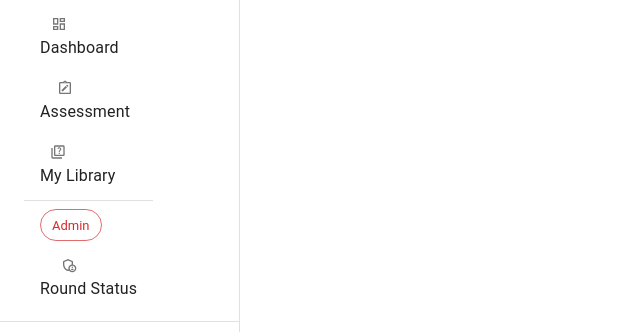
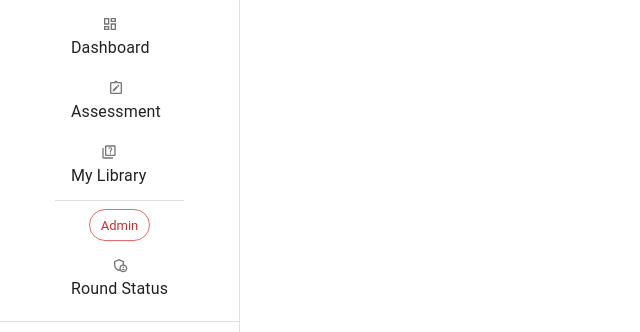
Before and after one commit to Anirudhece/unstopable, a React (Vite) app: page / in a window 1280 px wide. Shown: the top 332 px of the page, without its empty margins (0-640 px from the left). Built offline with nearby package versions, Linux system fonts and the light colour scheme.

Commit message:
centered

```diff
--- a/src/scenes/global/SideDrawer/SideDrawer.jsx
+++ b/src/scenes/global/SideDrawer/SideDrawer.jsx
@@ -22,7 +22,7 @@ const drawerWidth = 240;
 
 export default function SideDrawer() {
   return (
-    <Box sx={{ display: "flex" }}>
+    <Box sx={{ display: "flex",justifyContent:'center' }}>
       <Drawer
         sx={{
           width: drawerWidth,
@@ -35,11 +35,11 @@ export default function SideDrawer() {
         variant="permanent"
         anchor="left"
       >
-        <Toolbar>
-          <List>
+        <Toolbar sx={{ display: "flex",justifyContent:'center' }}>
+          <List >
             <ListItem>
               <Box sx={{ display: "flex", flexDirection: "column" }}>
-                <ListItemIcon sx={{margin:'auto'}}>
+                <ListItemIcon sx={{ display: "flex",justifyContent:'center' }}>
                   <RiDashboardLine />
                 </ListItemIcon>
                 <ListItemText primary="Dashboard" />
@@ -47,7 +47,7 @@ export default function SideDrawer() {
             </ListItem>
             <ListItem>
               <Box sx={{ display: "flex", flexDirection: "column" }}>
-                <ListItemIcon sx={{margin:'auto'}}>
+                <ListItemIcon sx={{ display: "flex",justifyContent:'center' }}>
                   <MdOutlineNoteAlt />
                 </ListItemIcon>
                 <ListItemText primary="Assessment" />
@@ -56,7 +56,7 @@ export default function SideDrawer() {
 
             <ListItem>
               <Box sx={{ display: "flex", flexDirection: "column" }}>
-                <ListItemIcon sx={{margin:'auto'}}>
+                <ListItemIcon sx={{ display: "flex",justifyContent:'center' }}>
                   <MdOutlineQuiz />
                 </ListItemIcon>
                 <ListItemText primary="My Library" />
@@ -65,13 +65,13 @@ export default function SideDrawer() {
 
             <Divider />
 
-            <ListItem sx={{margin:'auto'}}>
+            <ListItem sx={{ display: "flex",justifyContent:'center' }}>
               <Chip variant="outlined" color="error" label="Admin" />
             </ListItem>
 
             <ListItem>
               <Box sx={{ display: "flex", flexDirection: "column" }}>
-                <ListItemIcon sx={{margin:'auto'}}>
+                <ListItemIcon sx={{ display: "flex",justifyContent:'center' }}>
                   <MdOutlineAdminPanelSettings />
                 </ListItemIcon>
                 <ListItemText primary="Round Status" />
```
